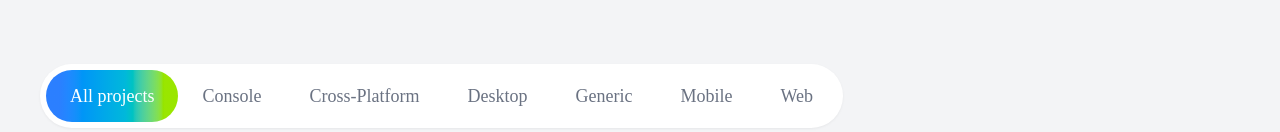
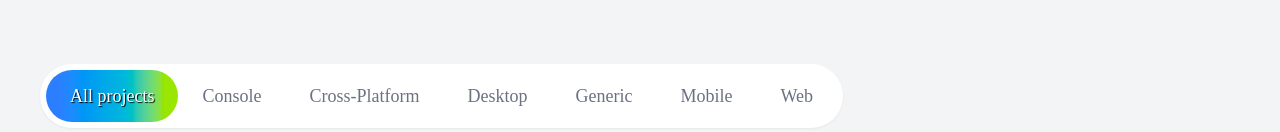
Before and after one commit to psaliente/psaliente.github.io, a React (Vite) app: page / in a window 1280 px wide. Shown: the part 820-952 px from the top of the page. Built offline with nearby package versions, Linux system fonts and the light colour scheme; a web font is replaced by a local one.

Commit message:
adjust readability for active project category tab

```diff
--- a/src/index.css
+++ b/src/index.css
@@ -29,6 +29,7 @@
     &.active {
       anchor-name: --active;
       color: white;
+      text-shadow: 1px 1px 1px rgb(0, 0, 0);
       transition: all 0.5s;
     }
   }
```
